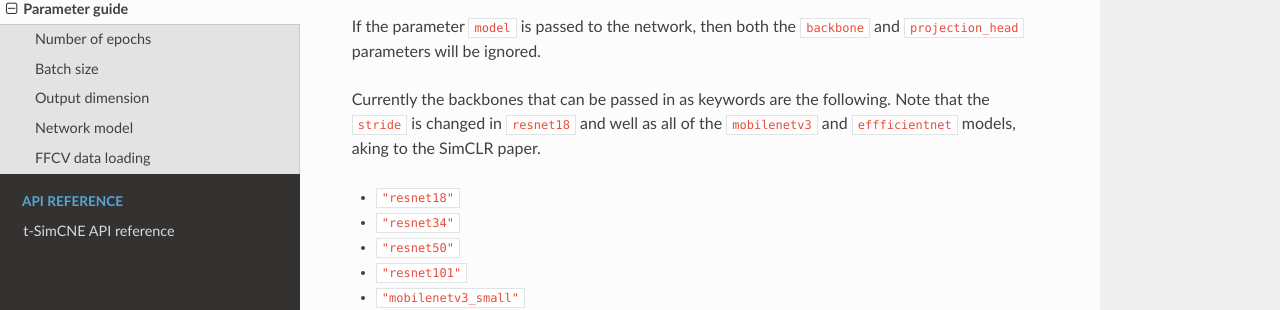
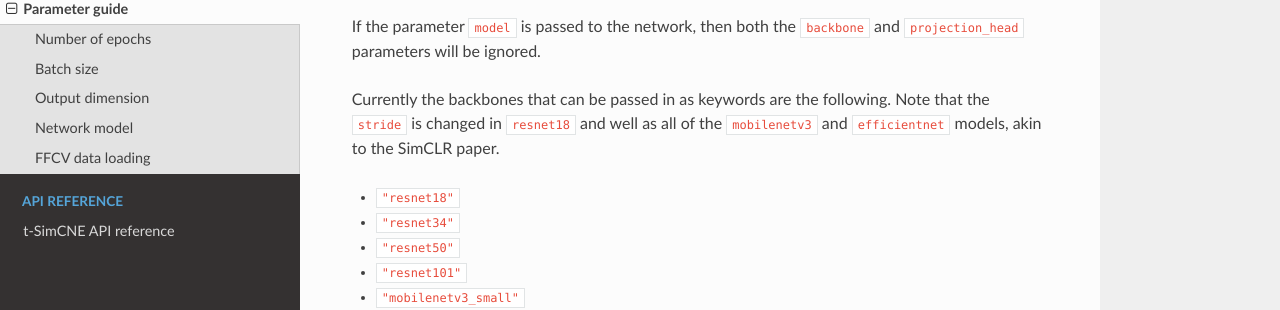
Before and after one commit to berenslab/t-simcne, a Sphinx documentation site: the page built from docs/source/parameter_guide.rst, in a window 1280 px wide and 900 px high, scrolled down 4509 px. Shown: the part 144-454 px from the top of the window. Built offline with Sphinx 7.4.7 and the Read the Docs theme 2.0.0, drawn with Linux system fonts in a browser that asks for light colours.

Commit message:
Fix typos in docs

```diff
--- a/docs/source/index.rst
+++ b/docs/source/index.rst
@@ -41,7 +41,7 @@ The package should be installable via pip with
 
    pip install tsimcne
 
-The package is on `PyPA <https://pypi.org/project/tsimcne/>`__.
+The package is on `PyPI <https://pypi.org/project/tsimcne/>`__.
 
 Usage example
 ====================
--- a/docs/source/parameter_guide.rst
+++ b/docs/source/parameter_guide.rst
@@ -168,7 +168,7 @@ If the parameter ``model`` is passed to the network, then both the
 
 Currently the backbones that can be passed in as keywords are the
 following.  Note that the ``stride`` is changed in ``resnet18`` and
-well as all of the ``mobilenetv3`` and ``effficientnet`` models, aking
+well as all of the ``mobilenetv3`` and ``efficientnet`` models, akin
 to the SimCLR paper.
 
 * ``"resnet18"``
```
